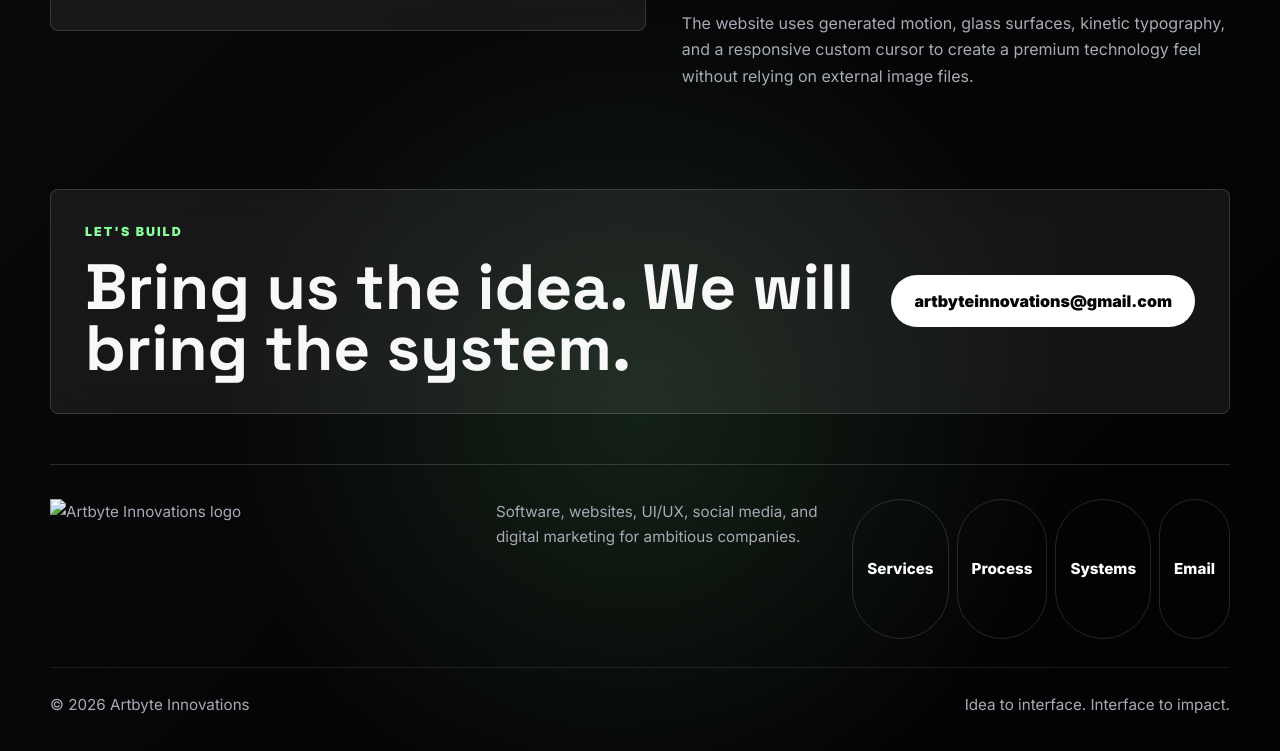
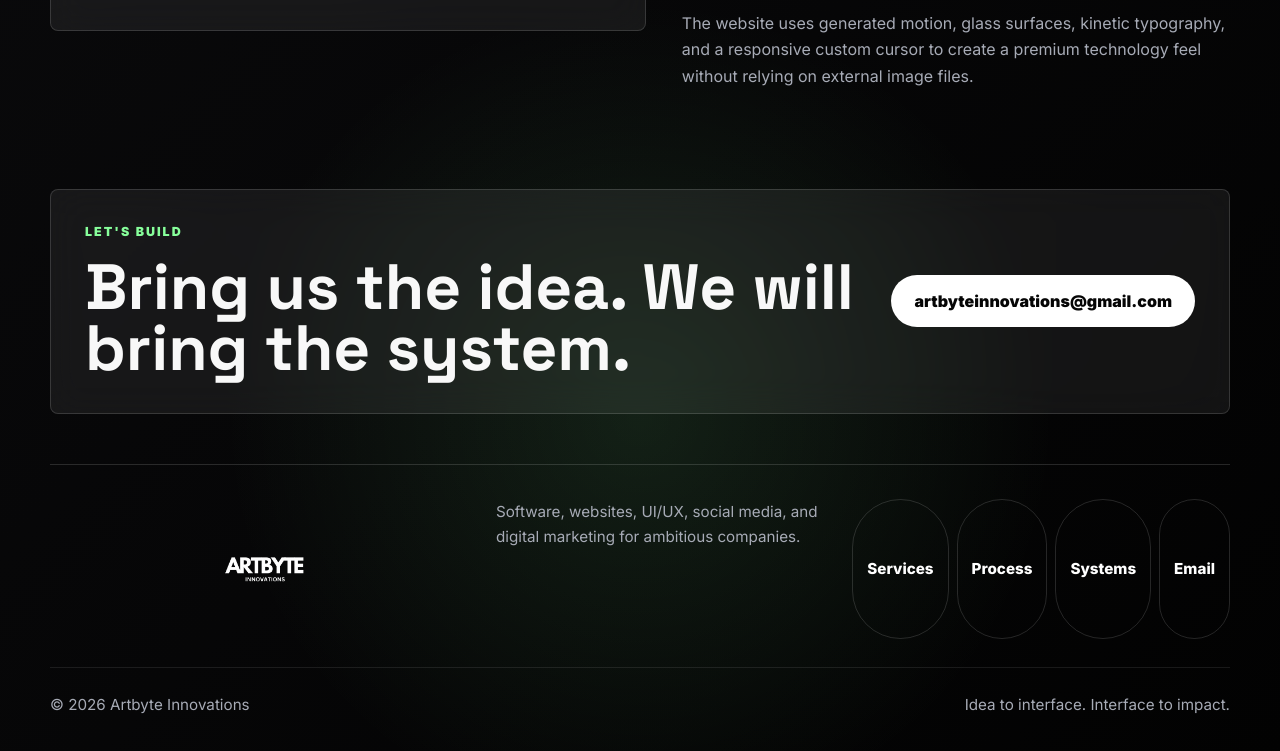
Before and after one commit to ananyakushwaha/artbyte-website, a plain HTML site: page index.html in a window 1280 px wide. Shown: the part 3536-4287 px from the top of the page. Drawn offline with Linux system fonts and the light colour scheme; animation ran at ten frames a second.

Commit message:
Update index.html

```diff
--- a/index.html
+++ b/index.html
@@ -205,7 +205,7 @@
 
     <footer class="site-footer">
       <div class="footer-brand">
-        <img class="footer-logo" src="assets/Artbyte Logo.png" alt="Artbyte Innovations logo" />
+        <img class="footer-logo" src="Artbyte-logo.png" alt="Artbyte Innovations logo" />
         <div>
           <p>Software, websites, UI/UX, social media, and digital marketing for ambitious companies.</p>
         </div>
```
